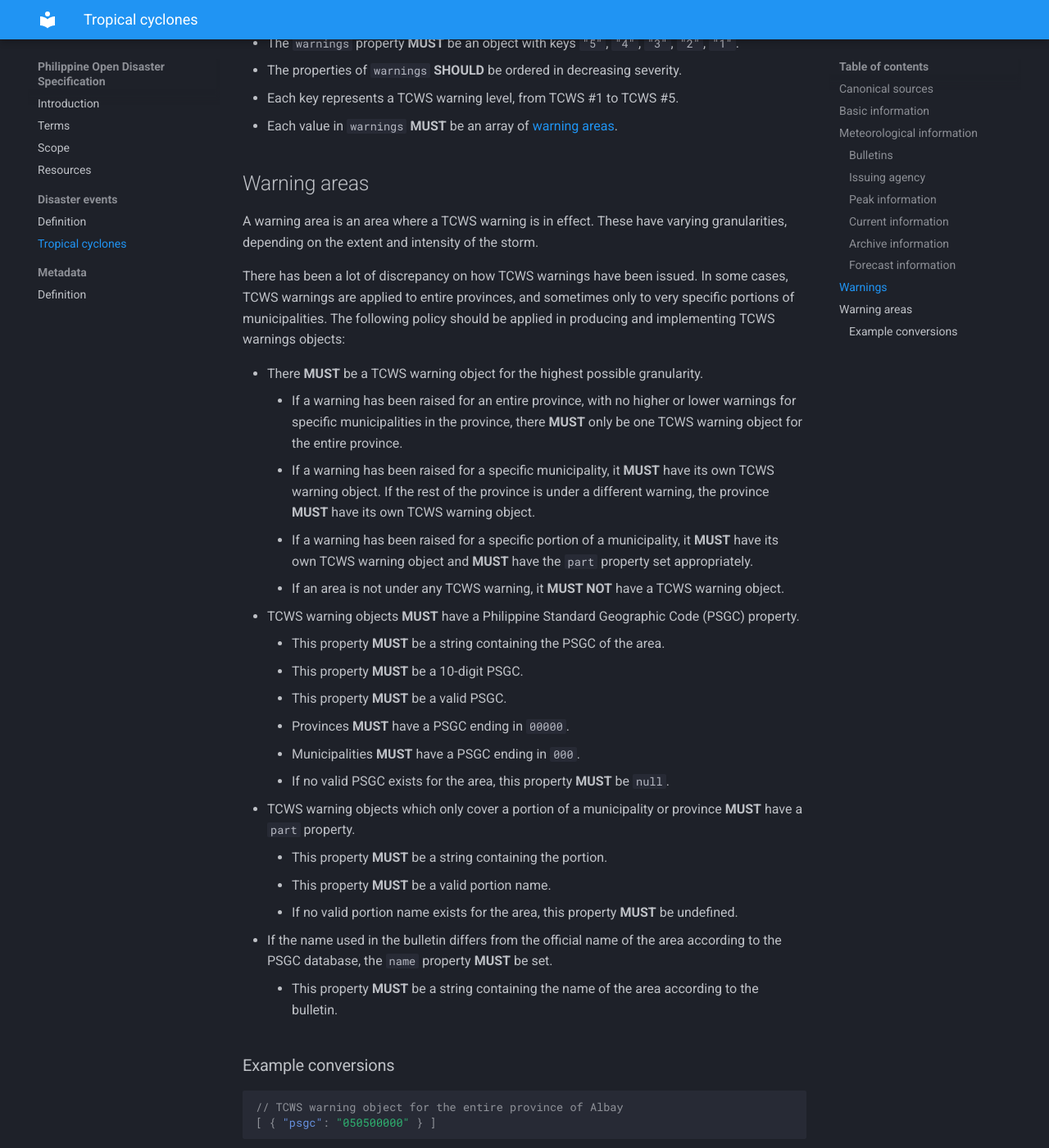
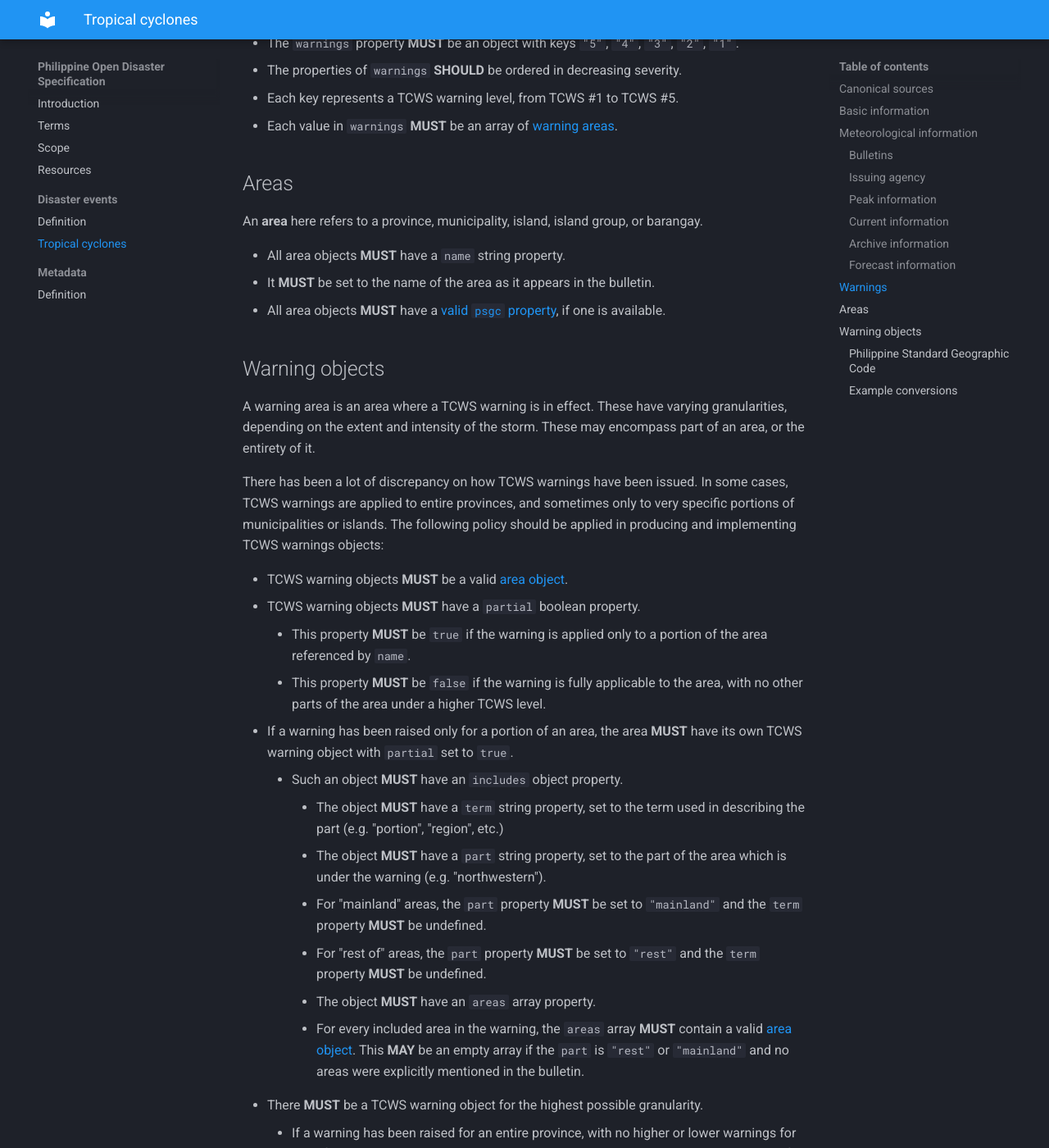
Before and after one commit to pagasa-parser/pods, an MkDocs documentation site: the page built from docs/disaster-event/cyclones.md, in a window 1280 px wide and 1400 px high, scrolled down 4787 px. Shown: the whole window at 82% size. Built offline with MkDocs 1.6.1 and Material for MkDocs 9.7.7, drawn with Linux system fonts in a browser that asks for light colours; some of the changed text lies outside the part shown.

Commit message:
change area format

````diff
--- a/docs/disaster-event/cyclones.md
+++ b/docs/disaster-event/cyclones.md
@@ -178,15 +178,47 @@
 * Each key represents a TCWS warning level, from TCWS #1 to TCWS #5.
 * Each value in `warnings` **MUST** be an array of [warning areas](#warning-areas).
 
-## Warning areas
+## Areas
+An **area** here refers to a province, municipality, island, island group, or
+barangay.
+
+* All area objects **MUST** have a `name` string property.
+  * It **MUST** be set to the name of the area as it appears in the bulletin.
+* All area objects **MUST** have a [valid `psgc`
+  property](#philippine-standard-geographic-code), if one is available.
+
+## Warning objects
 A warning area is an area where a TCWS warning is in effect. These have varying
-granularities, depending on the extent and intensity of the storm.
+granularities, depending on the extent and intensity of the storm. These may
+encompass part of an area, or the entirety of it.
 
 There has been a lot of discrepancy on how TCWS warnings have been issued.
 In some cases, TCWS warnings are applied to entire provinces, and sometimes
-only to very specific portions of municipalities. The following policy
-should be applied in producing and implementing TCWS warnings objects:
+only to very specific portions of municipalities or islands. The following
+policy should be applied in producing and implementing TCWS warnings objects:
 
+* TCWS warning objects **MUST** be a valid [area object](#areas).
+* TCWS warning objects **MUST** have a `partial` boolean property.
+    * This property **MUST** be `true` if the warning is applied only to a
+      portion of the area referenced by `name`.
+    * This property **MUST** be `false` if the warning is fully applicable
+      to the area, with no other parts of the area under a higher TCWS level.
+* If a warning has been raised only for a portion of an area, the area
+  **MUST** have its own TCWS warning object with `partial` set to `true`.
+    * Such an object **MUST** have an `includes` object property.
+        * The object **MUST** have a `term` string property, set to the term
+          used in describing the part (e.g. "portion", "region", etc.)
+        * The object **MUST** have a `part` string property, set to the part
+          of the area which is under the warning (e.g. "northwestern").
+        * For "mainland" areas, the `part` property **MUST** be set to
+          `"mainland"` and the `term` property **MUST** be undefined.
+        * For "rest of" areas, the `part` property **MUST** be set to
+          `"rest"` and the `term` property **MUST** be undefined.
+        * The object **MUST** have an `areas` array property.
+        * For every included area in the warning, the `areas` array **MUST**
+          contain a valid [area object](#areas). This **MAY** be an empty
+          array if the `part` is `"rest"` or `"mainland"` and no areas were
+          explicitly mentioned in the bulletin.
 * There **MUST** be a TCWS warning object for the highest possible granularity.
     * If a warning has been raised for an entire province, with no higher
       or lower warnings for specific municipalities in the province, there
@@ -196,45 +228,72 @@
       a different warning, the province **MUST** have its own TCWS warning object.
     * If a warning has been raised for a specific portion of a municipality,
       it **MUST** have its own TCWS warning object and **MUST** have the
-      `part` property set appropriately.
+      `part`/`includes` property set appropriately.
+    * If a warning has been raised for the rest of a province or municipality,
+      where a specific portion of the province or municipality has been issued
+      a higher warning level, the province or municipality **MUST** have its
+      own TCWS warning object with the `part`/`includes` property set
+      appropriately.
     * If an area is not under any TCWS warning, it **MUST NOT** have a
       TCWS warning object.
-* TCWS warning objects **MUST** have a Philippine Standard Geographic Code
-  (PSGC) property.
-    * This property **MUST** be a string containing the PSGC of the area.
-    * This property **MUST** be a 10-digit PSGC.
-    * This property **MUST** be a valid PSGC.
-    * Provinces **MUST** have a PSGC ending in `00000`.
-    * Municipalities **MUST** have a PSGC ending in `000`.
-    * If no valid PSGC exists for the area, this property **MUST** be `null`.
-* TCWS warning objects which only cover a portion of a municipality or
-  province **MUST** have a `part` property.
-    * This property **MUST** be a string containing the portion.
-    * This property **MUST** be a valid portion name.
-    * If no valid portion name exists for the area, this property **MUST**
-      be undefined.
-* If the name used in the bulletin differs from the official name of the
-  area according to the PSGC database, the `name` property **MUST** be set.
-    * This property **MUST** be a string containing the name of the area
-      according to the bulletin.
+
+### Philippine Standard Geographic Code
+TCWS warning objects and the areas they reference **MUST** have a
+`psgc` Philippine Standard Geographic Code (PSGC) string property. This aids
+in determining specific areas which are under a TCWS warning on a map
+and allows easy machine processing of affected areas.
+
+* This property **MUST** be a string containing the PSGC of the area.
+* This property **MUST** be a 10-digit PSGC.
+* This property **MUST** be a valid PSGC.
+* Provinces **MUST** have a PSGC ending in `00000`.
+* Municipalities **MUST** have a PSGC ending in `000`.
+* If no valid PSGC exists for the area, this property **MUST** be `null`.
 
 ### Example conversions
-```json
+```js
 // TCWS warning object for the entire province of Albay
-[ { "psgc": "050500000" } ]
+{
+  "psgc": "050500000",
+  "name": "Albay",
+  "partial": false
+}
 ```
 ```json
 // TCWS warning object for the City of Manila, under the name "Manila"
-[ {
-    "psgc": "133900000",
-    "name": "Manila"
-} ]
-```
-```json
-// TCWS #1 for the entire province of Bulacan
-// TCWS #2 for the municipality of Marilao
 {
-    "2": [ { "psgc": "031411000" } ],
-    "1": [ { "psgc": "031400000" } ]
+  "psgc": "133900000",
+  "name": "Manila",
+  "partial": false
 }
 ```
+```js
+// TCWS #2 for the extreme southern portion of Bulacan
+// TCWS #1 for the rest of Bulacan
+{
+  "2": [ {
+    "psgc": "031400000",
+    "name": "Bulacan",
+    "partial": true,
+    "includes": {
+      "term": "portion",
+      "part": "extreme southern",
+      "areas": [
+        { "psgc": "0301404000", "name": "Bocaue" },
+        { "psgc": "0301405000", "name": "Bulakan" },
+        { "psgc": "0301411000", "name": "Marilao" },
+        { "psgc": "0301412000", "name": "Meycauayan" },
+        { "psgc": "0301414000", "name": "Obando" },
+      ]
+    }
+  } ],
+  "1": [ {
+    "psgc": "031400000",
+    "name": "Bulacan",
+    "partial": true,
+    "includes": {
+      "part": "rest"
+    }
+  } ]
+}
+```
````
